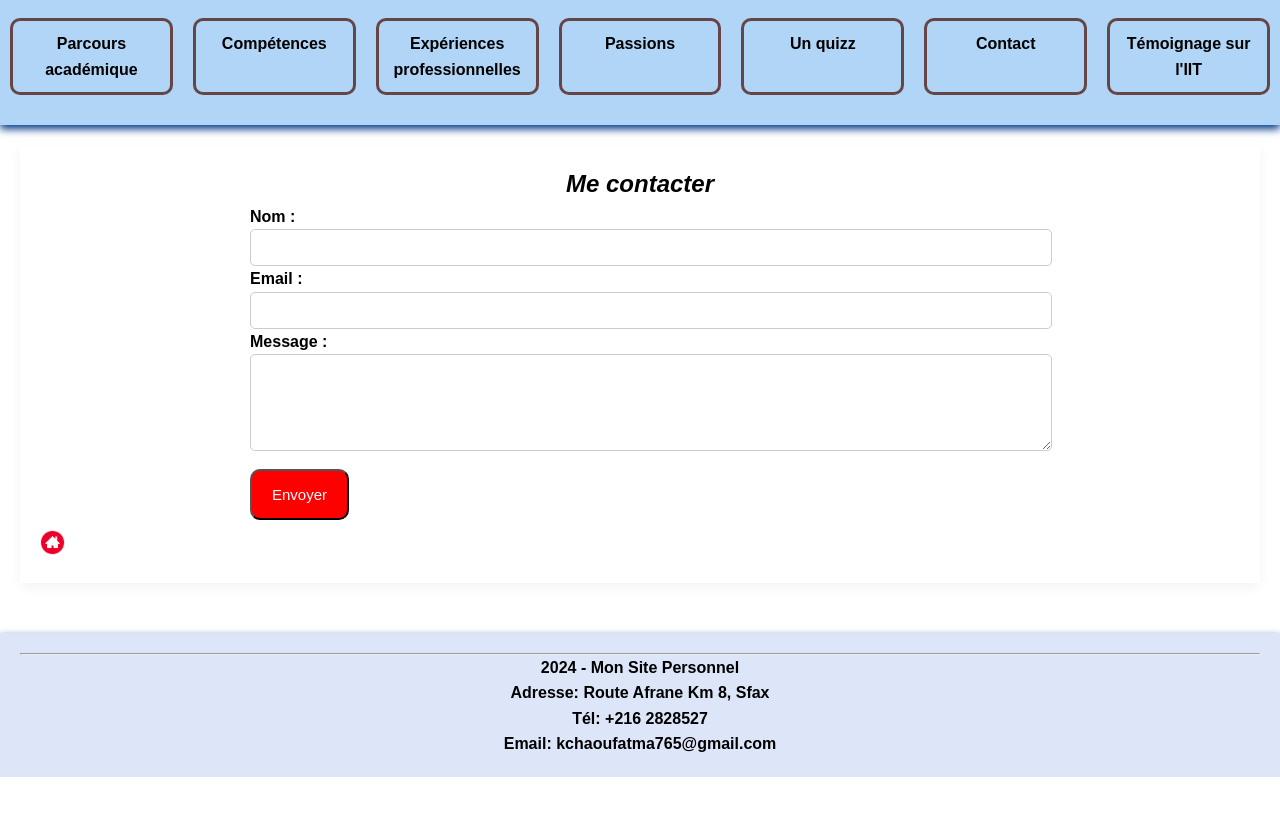
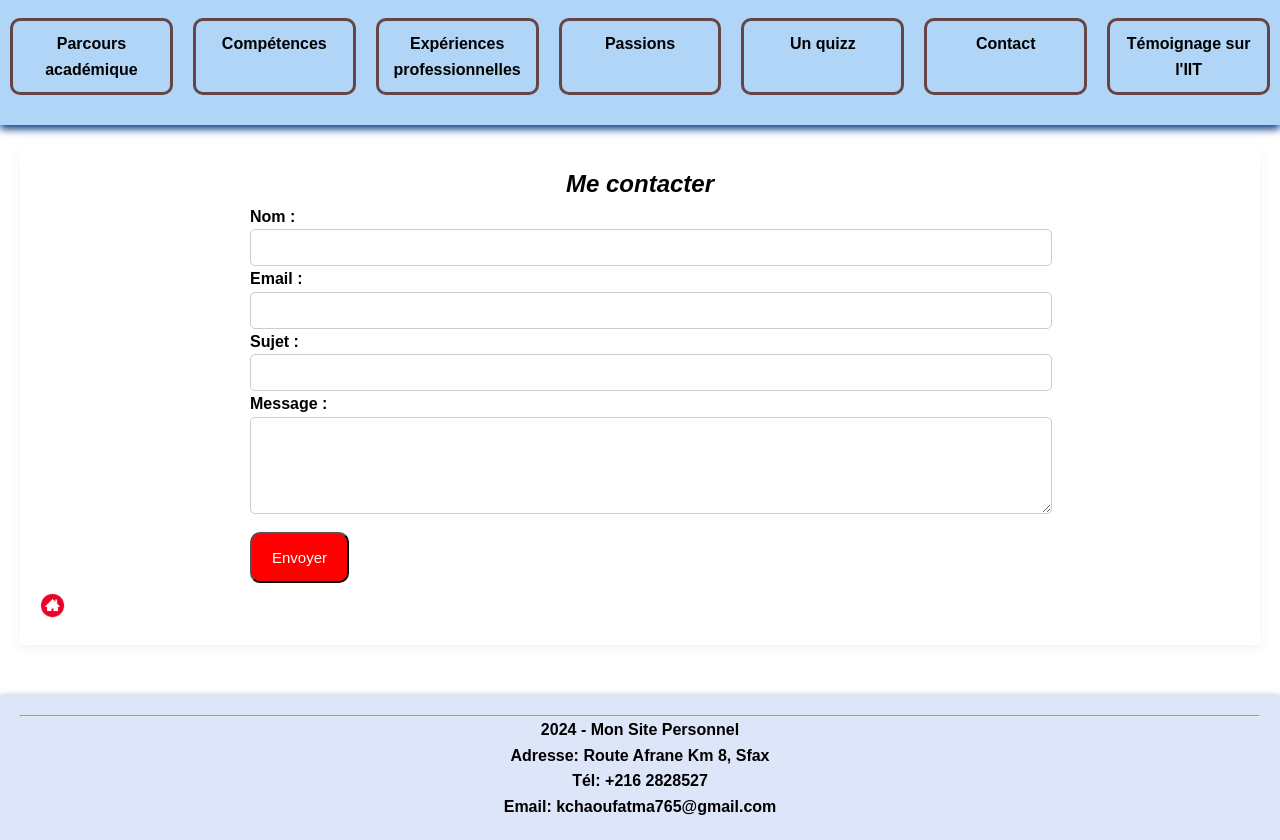
Before and after one commit to fatma-kchaou/personal-website, a plain HTML site: page pages_html/contact.html in a window 1280 px wide. Shown: the part 96-936 px from the top of the page. Before the commit the page ends 873 px from the top, so only its background shows below. Drawn offline with nearby package versions, Linux system fonts and the light colour scheme.

Commit message:
Update contact.html

```diff
--- a/pages_html/contact.html
+++ b/pages_html/contact.html
@@ -31,7 +31,8 @@
 
                 <label for="email">Email :</label>
                 <input type="email" id="email" name="email"  >
-
+                 <label for="subject">Sujet :</label>
+                <input type="text" id="subject" name="subject" required>
                 <label for="message">Message :</label>
                 <textarea id="message" name="message" rows="5"  ></textarea>
 
```
